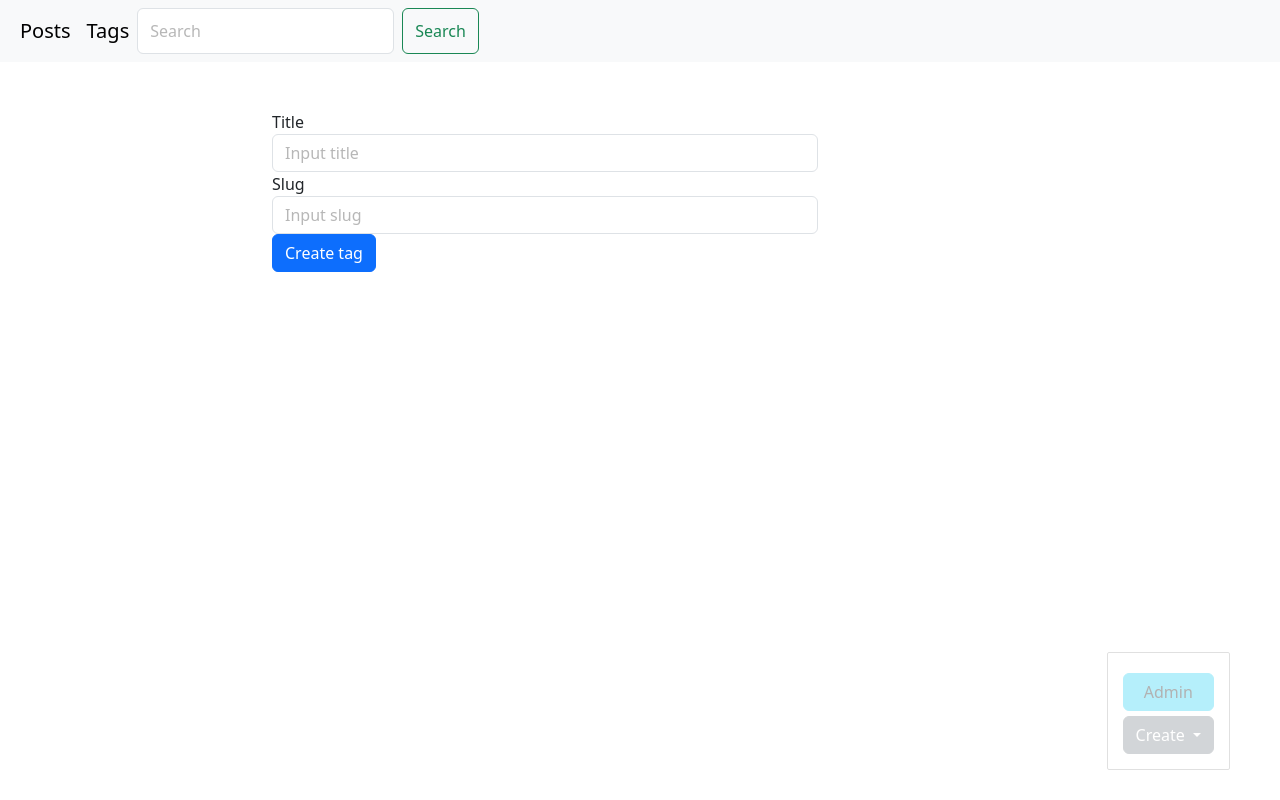
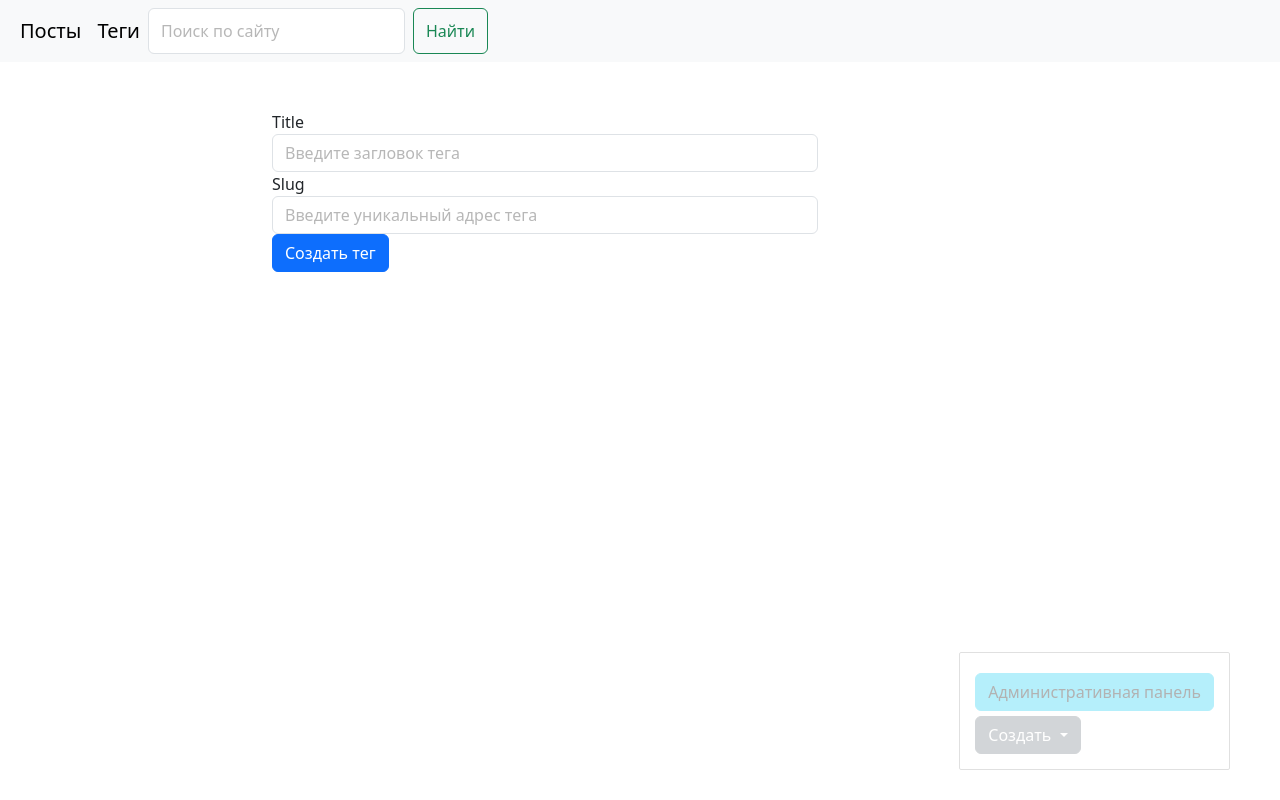
Before and after one commit to ainurkamal/blog_django, a Django app: page /blog/tag/create in a window 1280 px wide. Run offline with Django 4.2, Linux system fonts and the light colour scheme; the visitor is signed in with stand-in values (Sample User, id 1).

Commit message:
Translate all blog's content to russian language

```diff
--- a/blog/forms.py
+++ b/blog/forms.py
@@ -13,9 +13,9 @@ class PostForm(forms.ModelForm):
         fields: List[str] = ['title', 'slug', 'body', 'tags']
 
         widgets: dict = {
-            'title': forms.TextInput(attrs={'class': 'form-control', 'placeholder': 'Input title'}),
-            'slug': forms.TextInput(attrs={'class': 'form-control', 'placeholder': 'Input slug'}),
-            'body': forms.Textarea(attrs={'class': 'form-control', 'placeholder': 'Input text'}),
+            'title': forms.TextInput(attrs={'class': 'form-control', 'placeholder': 'Введите заголовок поста'}),
+            'slug': forms.TextInput(attrs={'class': 'form-control', 'placeholder': 'Введите уникальный адрес поста'}),
+            'body': forms.Textarea(attrs={'class': 'form-control', 'placeholder': 'Введите текст поста'}),
             'tags': forms.SelectMultiple(attrs={'class': 'form-control'}),
         }
 
@@ -27,7 +27,7 @@ class PostForm(forms.ModelForm):
             new_slug: str = self.cleaned_data['slug'].lower()
 
             if new_slug == 'create':
-                raise ValidationError('Slug may not be "create"')
+                raise ValidationError(f'Адрес тега должен быть уникальным. "{new_slug}" уже используется.')
             return new_slug
 
 
@@ -40,8 +40,8 @@ class TagForm(forms.ModelForm):
         fields: List[str] = ['title', 'slug']
 
         widgets: dict = {
-            'title': forms.TextInput(attrs={'class': 'form-control', 'placeholder': 'Input title'}),
-            'slug': forms.TextInput(attrs={'class': 'form-control', 'placeholder': 'Input slug'})
+            'title': forms.TextInput(attrs={'class': 'form-control', 'placeholder': 'Введите загловок тега'}),
+            'slug': forms.TextInput(attrs={'class': 'form-control', 'placeholder': 'Введите уникальный адрес тега'})
         }
 
     def clean_slug(self: 'TagForm') -> str:
@@ -52,10 +52,10 @@ class TagForm(forms.ModelForm):
         new_slug: str = self.cleaned_data['slug'].lower()
 
         if new_slug == 'create':
-            raise forms.ValidationError('Slug may not be "create"')
+            raise forms.ValidationError('Уникальный адрес тега не может быть "create"')
 
         if Tag.objects.filter(slug__iexact=new_slug).count():
             raise forms.ValidationError(
-                f'Slug must be unique. "{new_slug}" slug already exists')
+                f'Адрес тега должен быть уникальным. "{new_slug}" уже используется.')
 
         return new_slug
--- a/blog/templates/blog/base_blog.html
+++ b/blog/templates/blog/base_blog.html
@@ -4,19 +4,19 @@
 {% block admin-panel %}
 <div class="btn-group">
     <button type="button" class="btn btn-secondary dropdown-toggle" data-bs-toggle="dropdown" aria-expanded="false">
-        Create
+        Создать
     </button>
     <ul class="dropdown-menu">
-        <li><a class="dropdown-item" href="{% url 'post_create_url' %}">Post</a></li>
-        <li><a class="dropdown-item" href="{% url 'tag_create_url' %}">Tag</a></li>
+        <li><a class="dropdown-item" href="{% url 'post_create_url' %}">Пост</a></li>
+        <li><a class="dropdown-item" href="{% url 'tag_create_url' %}">Тег</a></li>
     </ul>
 </div>
 {% if detail %}
     <a href="{{ admin_object.get_update_url }}" class="btn btn-warning">
-        Edit
+        Редактировать
     </a>
     <a href="{{ admin_object.get_delete_url }}" class="btn btn-danger">
-        Delete
+        Удалить
     </a>
     {% endif %}
 {% endblock %}
--- a/blog/templates/blog/includes/post_card_template.html
+++ b/blog/templates/blog/includes/post_card_template.html
@@ -1,6 +1,6 @@
 <div class="card mb-4">
     <div class="card-header">
-        {{ post.date_pub }}
+        {{ post.date_pub|date:"d.m.Y" }}
     </div>
     <div class="card-body">
         <h5 class="card-title">
@@ -10,11 +10,11 @@
             {{ post.body|truncatewords:15 }}
         </p>
         <a href="{{ post.get_absolute_url }}" class="btn btn-dark">
-            Read
+            Читать далее
         </a>
     </div>
     <div class="card-footer text-muted">
-        Tags:
+        Теги:
         {% for tag in post.tags.all %}
             <a href="{{ tag.get_absolute_url }}">
                 {{ tag.title }}
--- a/blog/templates/blog/index.html
+++ b/blog/templates/blog/index.html
@@ -1,11 +1,11 @@
 {% extends 'blog/base_blog.html' %}
 
 {% block title %}
-    Posts list
+    Список постов
 {% endblock %}
 
 {% block content %}
-    <h1 class="mb-5">Posts</h1>
+    <h1 class="mb-5">Посты</h1>
     {% for post in page_object.object_list %}
         {% include 'blog/includes/post_card_template.html' %}
     {% endfor %}
--- a/blog/templates/blog/post_create_form.html
+++ b/blog/templates/blog/post_create_form.html
@@ -1,7 +1,7 @@
 {% extends 'blog/base_blog.html' %}
 
 {% block title %}
-    Create post
+    Создание поста
 {% endblock %}
 
 {% block content %}
@@ -20,7 +20,7 @@
             </div>
         {% endfor %}
         <button type="submit" class="btn btn-primary">
-            Create post
+            Создать пост
         </button>
     </form>
 {% endblock %}
--- a/blog/templates/blog/post_update_form.html
+++ b/blog/templates/blog/post_update_form.html
@@ -1,7 +1,7 @@
 {% extends 'blog/base_blog.html' %}
 
 {% block title %}
-    Edit post "{{ post.title|title }}"
+    Редактировать пост "{{ post.title|title }}"
 {% endblock %}
 
 {% block content %}
@@ -21,7 +21,7 @@
         </div>
         {% endfor %}
         <button type="submit" name="button" class="btn btn-primary">
-            Save
+            Сохранить
         </button>
     </form>
 {% endblock %}
--- a/blog/templates/blog/tag_create.html
+++ b/blog/templates/blog/tag_create.html
@@ -1,7 +1,7 @@
 {% extends 'blog/base_blog.html' %}
 
 {% block title %}
-    Create tag
+    Создание тега
 {% endblock %}
 
 {% block content %}
@@ -21,6 +21,8 @@
             </div>
         {% endfor %}
 
-        <button type="submit" class="btn btn-primary">Create tag</button>
+        <button type="submit" class="btn btn-primary">
+            Создать тег
+        </button>
     </form>
 {% endblock %}
--- a/blog/templates/blog/tag_detail.html
+++ b/blog/templates/blog/tag_detail.html
@@ -1,12 +1,12 @@
 {% extends 'blog/base_blog.html' %}
 
 {% block title %}
-    {{ tag.title|title }} tag
+    Тег {{ tag.title|title }}
 {% endblock %}
 
 {% block content %}
     <h1 class="mt-5">
-        Post with {{ tag.title|title }} tag:
+        Посты с тегом {{ tag.title|title }} :
     </h1>
     {% for post in tag.posts.all %}
         {% include 'blog/includes/post_card_template.html' %}
--- a/blog/templates/blog/tag_update_form.html
+++ b/blog/templates/blog/tag_update_form.html
@@ -1,7 +1,7 @@
 {% extends 'blog/base_blog.html' %}
 
 {% block title %}
-    Edit tag "{{ tag.title|title }}"
+    Редактировать тег "{{ tag.title|title }}"
 {% endblock %}
 
 {% block content %}
@@ -20,7 +20,7 @@
             </div>
         {% endfor %}
         <button type="submit" class="btn btn-primary">
-            Save
+            Сохранить
         </button>
     </form>
 {% endblock %}
--- a/blog/templates/blog/tags_list.html
+++ b/blog/templates/blog/tags_list.html
@@ -1,11 +1,11 @@
 {% extends 'blog/base_blog.html' %}
 
 {% block title %}
-    Tags list
+    Список тегов
 {% endblock %}
 
 {% block content %}
-    <h1 class="mb-5">Tags</h1>
+    <h1 class="mb-5">Теги</h1>
 
     {% for tag in tags %}
     <h3>
--- a/functional_tests/tags_page/test_create_tag.py
+++ b/functional_tests/tags_page/test_create_tag.py
@@ -3,8 +3,8 @@ import random
 import string
 from selenium import webdriver
 from selenium.webdriver.common.by import By
+from selenium.webdriver.support.ui import WebDriverWait
 from selenium.common.exceptions import NoSuchElementException
-from selenium.webdriver.support.ui import WebDriverWait
 from selenium.webdriver.support import expected_conditions as EC
 
 
--- a/templates/base.html
+++ b/templates/base.html
@@ -1,6 +1,6 @@
 {% load static %}
 <!doctype html>
-<html lang="en">
+<html lang="ru">
 
 <head>
     <meta charset="utf-8">
@@ -8,7 +8,7 @@
 
     <title>
         {% block title %}
-            Block engine
+            Блог
         {% endblock %}
     </title>
 
@@ -25,18 +25,18 @@
                 <ul class="navbar-nav me-auto mb-2 mb-lg-0">
                     <li class="nav-item">
                         <a class="nav-link active nav-posts" aria-current="page" href="{% url 'posts_list_url' %}">
-                            Posts
+                            Посты
                         </a>
                     </li>
                     <li class="nav-item">
                         <a class="nav-link active nav-tags" aria-current="page" href="{% url 'tags_list_url' %}">
-                            Tags
+                            Теги
                         </a>
                     </li>
                     <form class="d-flex" role="search" action="{% url 'posts_list_url' %}">
-                        <input class="form-control me-2" type="search" placeholder="Search" aria-label="Search" name="search">
+                        <input class="form-control me-2" type="search" placeholder="Поиск по сайту" aria-label="Search" name="search">
                         <button class="btn btn-outline-success" type="submit">
-                            Search
+                            Найти
                         </button>
                     </form>
                 </ul>
@@ -48,7 +48,7 @@
             <div class="col-6 offset-md-2">
 
                 {% block content %}
-                    There is no any content
+                    Здесь пока ничего нет
                 {% endblock %}
 
                 {% if is_paginated %}
@@ -56,7 +56,7 @@
                         <ul class="pagination">
                             <li class="page-item {% if not prev_url %} disabled {% endif %}">
                                 <a class="page-link" href="{{ prev_url }}">
-                                    Previous
+                                    Назад
                                 </a>
                             </li>
 
@@ -78,7 +78,7 @@
                             {% endfor %}
                             <li class="page-item {% if not next_url %} disabled {% endif %}">
                                 <a class="page-link" href="{{ next_url }}">
-                                    Next
+                                    Далее
                                 </a>
                             </li>
                         </ul>
@@ -92,7 +92,7 @@
     {% if request.user.is_authenticated and request.user.is_staff %}
         <div class="admin-panel  aligns-items-center">
             <a href="/admin" class="btn btn-info">
-                Admin
+                Административная панель
             </a>
             {% block admin-panel %}
             {% endblock %}
```
Also changed, not shown: blog/templates/blog/post_delete_form.html (+4 -4 lines), blog/templates/blog/tag_delete_form.html (+4 -4 lines).
